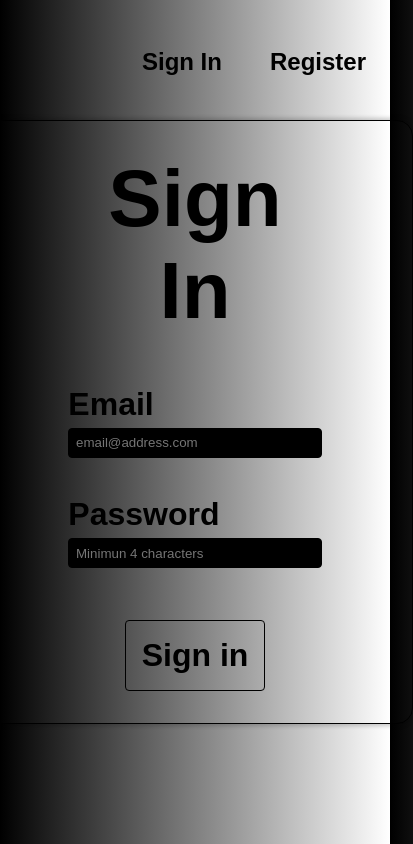
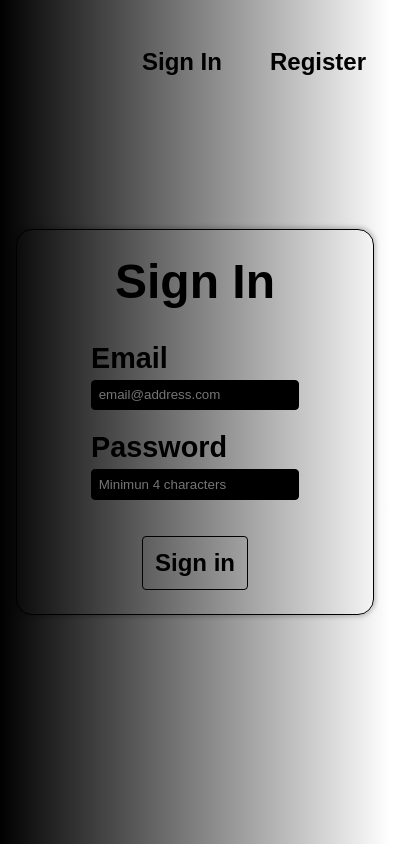
Before and after one commit to JulianLivrone/face-detection, a React (Create React App) app: page / in a window 390 px wide. Shown: the whole page, 413 px wide, since content can reach past the window. Built offline with nearby package versions, Linux system fonts and the light colour scheme; no server answers.

Commit message:
Added media queries for smaller screen sizes

```diff
--- a/src/components/Register/Register.css
+++ b/src/components/Register/Register.css
@@ -70,3 +70,21 @@
 .input-submit:active {
   box-shadow: 0px 0px 2px 2px rgba(0, 0, 0, 0.2);
 }
+
+@media (max-width: 1805px) {
+  .main {
+    padding: 0.75em 1.5em;
+  }
+  .div_input-text {
+    margin: 0.5em 0;
+  }
+  .title {
+    font-size: 1.5em;
+  }
+  .label {
+    font-size: 0.9em;
+  }
+  .input-submit {
+    font-size: 0.75em;
+  }
+}
```
